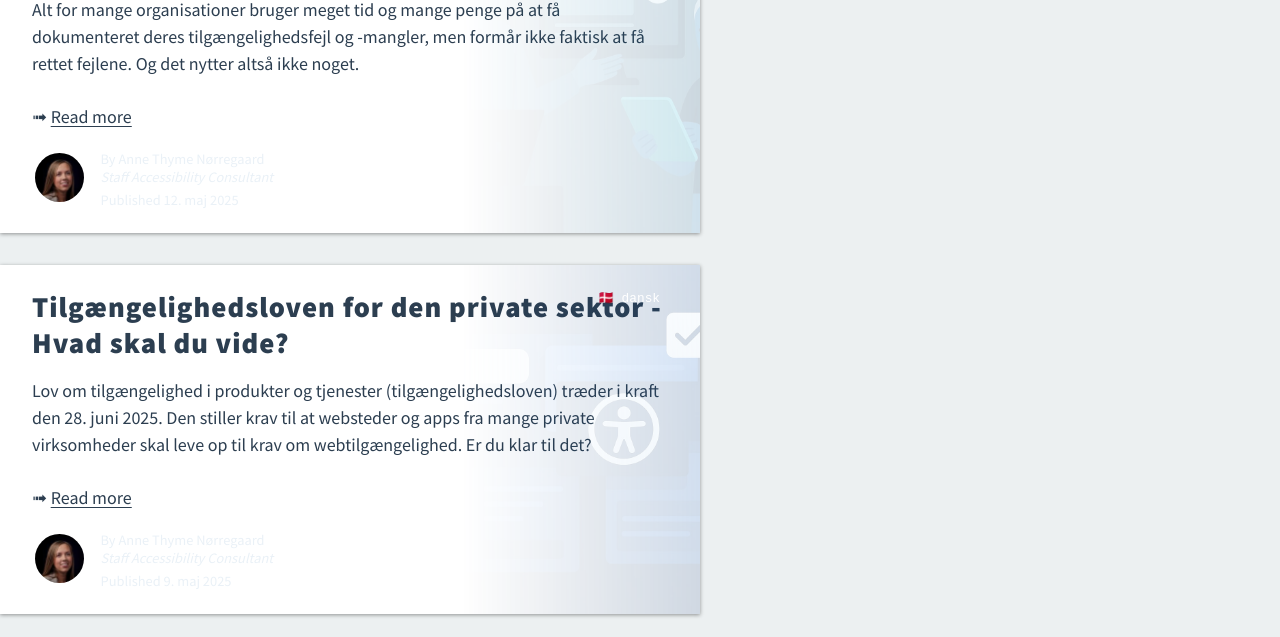
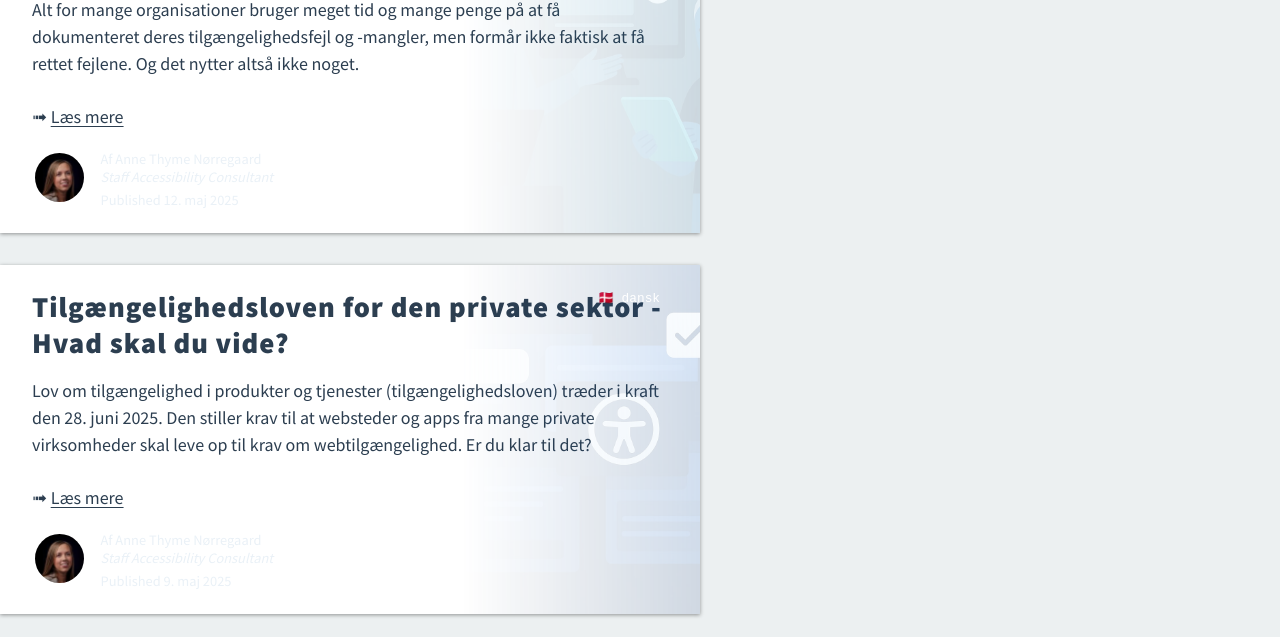
Before and after one commit to derangeddk/deranged.dk, a Jekyll site: the page built from _services/pipedrive.html, in a window 1280 px wide and 900 px high, scrolled down 5226 px. Shown: the part 155-792 px from the top of the window. Built offline with Jekyll 4.4.1, drawn with Linux system fonts in a browser that asks for light colours; some web fonts are replaced; comment, search, counter and statistics services are not loaded.

Commit message:
Fixed latest post element dependent on post language

```diff
--- a/_includes/latest-posts.html
+++ b/_includes/latest-posts.html
@@ -237,13 +237,13 @@
             <p class="latest-posts__list-item-summary-text">
               {{ post.excerpt }}
             </p>
-            <span class="latest-posts__list-item-summary-readmore">➟ <u>Read&nbsp;more</u></span>
+            <span class="latest-posts__list-item-summary-readmore">➟ <u>{% if post.lang == 'da_dk' %}Læs&nbsp;mere{% else %}Read&nbsp;more{% endif %}</u></span>
           </div>
           <div class="latest-posts__meta">
             <img src="{{post.author.image}}" alt="" class="latest-posts__meta-avatar" />
             <div class="latest-posts__meta-author">
               {% if post.author.name %}
-                By {{ post.author.name }}
+                {% if post.lang == 'da_dk' %}Af{% else %}By{% endif %} {{ post.author.name }}
               {% endif %}
               {% if post.author.title %}
                 <i>{{ post.author.title }}</i>
```
